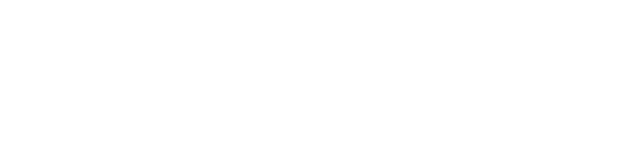
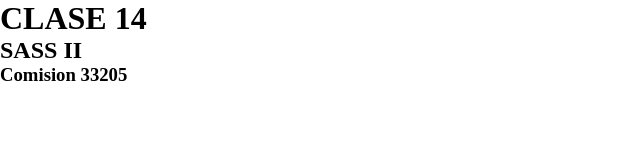
Before and after one commit to Dielkis/clase-14-sass, a plain HTML site: page index.html in a window 1280 px wide. Shown: the whole page, without its empty margins (0-640 px from the left). Drawn offline with Linux system fonts and the light colour scheme.

Commit message:
agregando

```diff
--- a/css/style.css
+++ b/css/style.css
@@ -0,0 +1,4 @@
+/*Variables Globales*/
+* {
+  margin: 0;
+  padding: 0; }
--- a/index.html
+++ b/index.html
@@ -1,12 +1,24 @@
 <!DOCTYPE html>
 <html lang="en">
+
 <head>
     <meta charset="UTF-8">
     <meta http-equiv="X-UA-Compatible" content="IE=edge">
     <meta name="viewport" content="width=device-width, initial-scale=1.0">
+    <link rel="stylesheet" href="./css/style.css">
     <title>CLASE 14 - SASS II</title>
 </head>
+
 <body>
+    <header class="header">
+        <h1>CLASE 14</h1>
+    </header>
+    <main class="main-index">
+        <h2>SASS II</h2>
+    </main>
+    <footer class="footer">
+        <h3>Comision 33205</h3>
+    </footer>
+</body>
 
-</body>
 </html>
--- a/scss/main.scss
+++ b/scss/main.scss
@@ -0,0 +1,3 @@
+@import './utilidades/colors';
+
+@import './utilidades/reset';
--- /dev/null
+++ b/scss/utilidades/_reset.scss
@@ -0,0 +1,4 @@
+*{
+    margin: 0;
+    padding: 0;
+}
```
Also changed, not shown: scss/utilidades/_colors.scss (added, +10 -0 lines), contacto.html (added).
